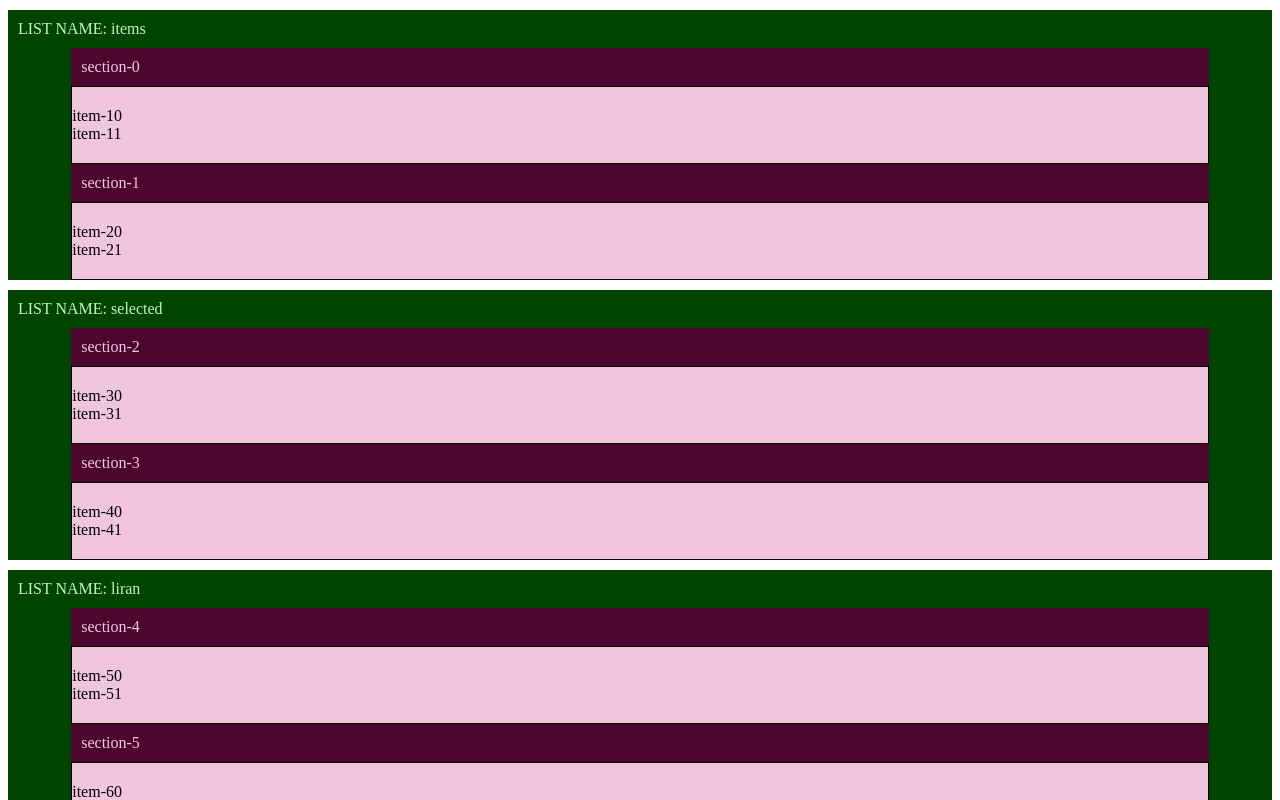
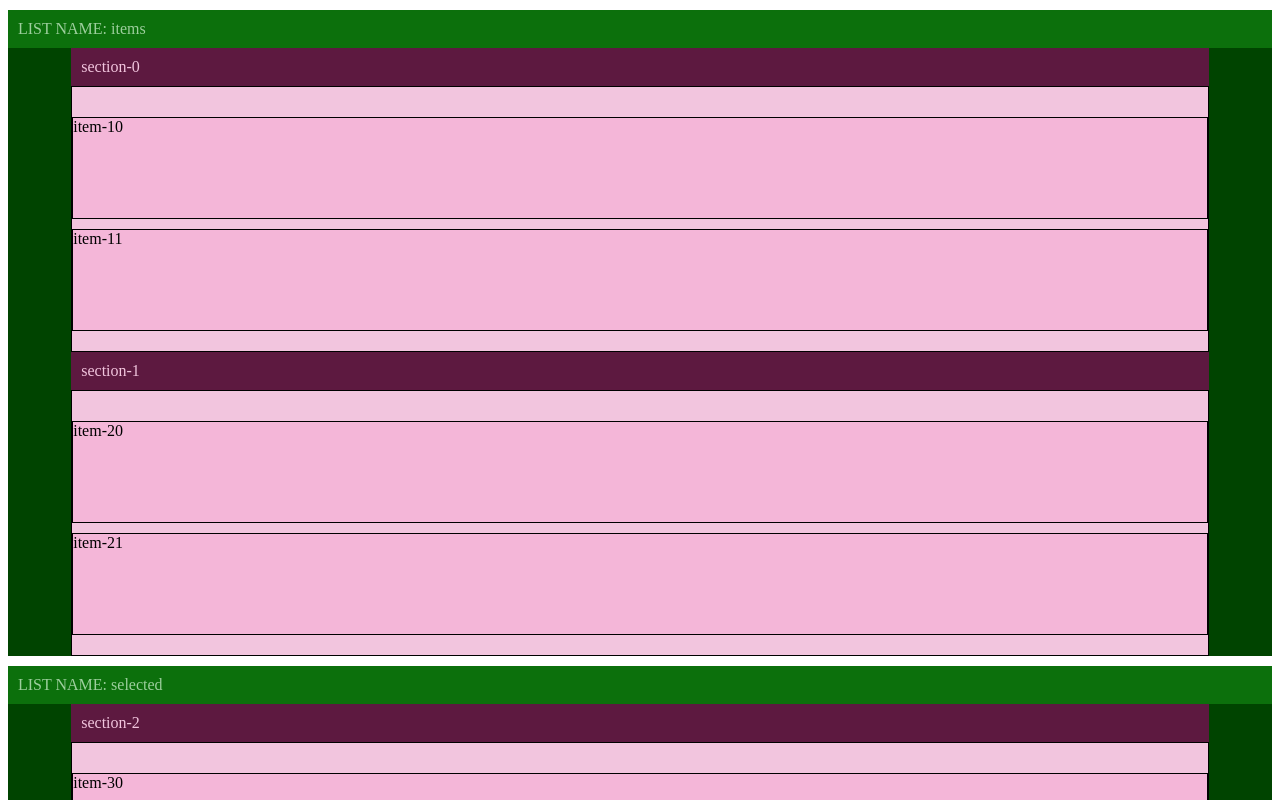
Before and after one commit to iliran11/board-demo, a React (Create React App) app: page / in a window 1280 px wide. Shown: the top 800 px of the page. Built offline with nearby package versions, Linux system fonts and the light colour scheme.

Commit message:
styling updates

```diff
--- a/src/App.css
+++ b/src/App.css
@@ -10,6 +10,8 @@
   transition: all 0.5s;
   padding: 10px;
   margin-top: 10px;
+  opacity:0.8;
+  background-color: #0f7b0f;
 }
 
 /* .list-dranghandle:hover {
@@ -38,6 +40,8 @@
   background-color: #4d072f;
   color: #f2c5de;
   padding: 10px;
+  opacity:0.9;
+
 }
 .section {
   background-color: #f2c5de;
@@ -45,3 +49,11 @@
 .section-body {
   padding: 20px 0px;
 }
+
+.item {
+  height:100px;
+  border: 1px solid black;
+  margin-top: 10px;
+  background-color: #f4b6d8;
+
+}
--- a/src/draghelpers.js
+++ b/src/draghelpers.js
@@ -1,5 +1,3 @@
-import has from "lodash.has";
-
 export function itemResort(result, state) {
   // const nextState = { ...state };
   // const { destination, source } = result;
@@ -13,12 +11,12 @@ export function itemResort(result, state) {
   // console.log(result);
 }
 
-function getListOfSection(state, sectionId) {
-  const stateKeys = Object.keys(state);
-  const result = stateKeys.filter(listKey => {
-    const arrayOfSections = state[listKey];
-    return arrayOfSections.some(section => {
-      return section.id === sectionId;
-    });
-  });
-}
+// function getListOfSection(state, sectionId) {
+//   const stateKeys = Object.keys(state);
+//   const result = stateKeys.filter(listKey => {
+//     const arrayOfSections = state[listKey];
+//     return arrayOfSections.some(section => {
+//       return section.id === sectionId;
+//     });
+//   });
+// }
```
